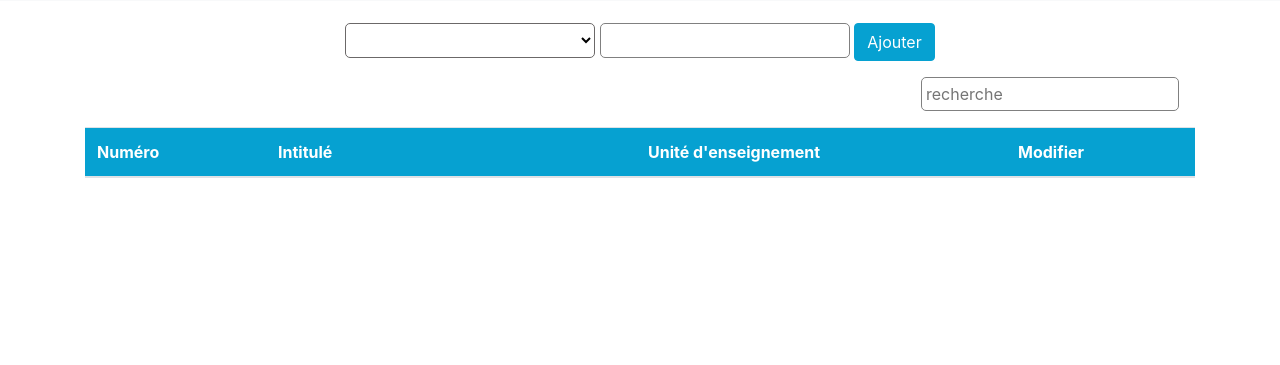
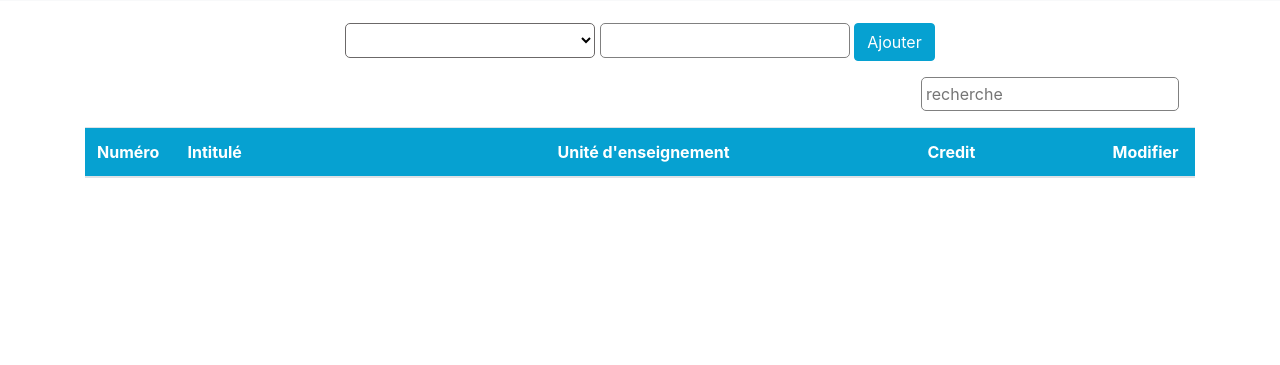
Before and after one commit to laholo14/emedia_enligne, a PHP site: page /admin/vue/adminMatiere.php in a window 1280 px wide. Shown: the part 55-420 px from the top of the page. Run offline with PHP 8.4, Linux system fonts and the light colour scheme; the visitor is signed in with stand-in values (Sample User, id 1); tables that the repository leaves empty or names only in its code hold one stand-in row (values such as "Sample post"); data that the repository does not hold is empty; some libraries are stand-ins or nearby versions.

Commit message:
nametaka credit

```diff
--- a/admin/controller/contrMatiere.php
+++ b/admin/controller/contrMatiere.php
@@ -51,6 +51,7 @@ if (isset($_POST['search'])) {
                 <th>Numéro</th>
                 <th class="col-4">Intitulé</th>
                 <th class="col-4">Unité d\'enseignement</th>
+                <th class="col-2">Credit</th>
                 <th>Modifier</th>
 
             </tr>
@@ -67,6 +68,7 @@ if (isset($_POST['search'])) {
                     <td>' . $resultat['IDMATIERE'] . '</td>
                     <td>' . $resultat['INTITULE'] . '</td>
                     <td>' . $resultat1['INTITULEUE'] . '</td>
+                    <td>' . $resultat['CREDIT'] . '</td>
                     <td> <button class="btn btn-outline-primary edit" data-toggle="modal" data-target="#Updata" onclick="GetUser(' . $resultat['IDMATIERE'] . ')"><img src="image/edit.png" width="30px" height="30px" alt=""></button></td>
                 </tr>
             </tbody>';
@@ -91,6 +93,7 @@ if (isset($_POST['action']) and isset($_POST['id'])) {
         foreach ($res as $row) {
             $output['ue']=$row['IDUE'];
             $output['matiere'] = $row['INTITULE'];
+            $output['credit']=$row['CREDIT'];
         }
 
         echo json_encode($output);
@@ -105,6 +108,7 @@ if (isset($_POST['intituleup']) and isset($_POST['idup']) and isset($_POST['upid
     $matiere->setIntitule($intituleup);
     $matiere->setId_matiere($idup);
     $matiere->setIdUe($upidue);
+    $matiere->setCredit($upcredit);
     $matiere->update();
 }
 ?>
--- a/admin/vue/adminMatiere.php
+++ b/admin/vue/adminMatiere.php
@@ -97,6 +97,8 @@ if (!isset($_SESSION['matriculeadmin'])) {
                     </select><br>
                             <label for="update_fname" class="col-form-label">Intitule</label>
                             <input type="text" class="form-control" id="matiereup">
+                            <label for="update_fname" class="col-form-label">Credit</label>
+                            <input type="text" class="form-control" id="creditup">
 
                         </div>
 
@@ -180,6 +182,7 @@ if (!isset($_SESSION['matriculeadmin'])) {
 
                 $('#matiereup').val(data.matiere);
                 $('#ue1').val(data.ue);
+                $('#creditup').val(data.credit);
 
             }
         });
@@ -192,6 +195,7 @@ if (!isset($_SESSION['matriculeadmin'])) {
         let idup = $('#hidden').val();
         let intituleup = $('#matiereup').val();
         let upidue = $('#ue1').val();
+        let upcredit=$('#creditup').val();
 
         if (intituleup != '') {
 
@@ -201,7 +205,8 @@ if (!isset($_SESSION['matriculeadmin'])) {
                 data: {
                     intituleup: intituleup,
                     idup: idup,
-                    upidue:upidue
+                    upidue:upidue,
+                    upcredit:upcredit
                 }, //valeur alefa
                 success: function(data) {
                     alert("Modification reussi...");
--- a/model/Matiere.class.php
+++ b/model/Matiere.class.php
@@ -5,12 +5,14 @@
         private $id_matiere;
         private $intitule;
         private $idUe;
+        private $credit;
 
 
         public function __construct(){
             $this->id_matiere;
             $this->intitule;
             $this->idUe;
+            $this->credit;
 
         }
 
@@ -24,6 +26,9 @@
         public function setIdUe($idUe){
             $this->idUe=$idUe;
         }
+        public function setCredit($credit){
+            $this->credit = $credit;
+        }
 
 
 
@@ -35,6 +40,9 @@
         }
         public function getIdUe(){
             return $this->idUe;
+        }
+        public function getCredit(){
+            return $this->credit;
         }
 
 
@@ -104,14 +112,15 @@
     public function update(){
         $db=Connexion::getCx();
 
-        $requete = 'UPDATE MATIERE SET INTITULE = :intitule, IDUE = :idue WHERE IDMATIERE = :idm';
+        $requete = 'UPDATE MATIERE SET INTITULE = :intitule, IDUE = :idue,CREDIT = :credit WHERE IDMATIERE = :idm';
 
         $st = $db->prepare($requete);
 
         $st->execute(array(
             "intitule"=> $this->getIntitule(),
             "idue" => $this->getIdue(),
-            "idm" => $this->getId_matiere()
+            "idm" => $this->getId_matiere(),
+            "credit" =>$this->getCredit()
 
         ));
         $st->closeCursor();
```
